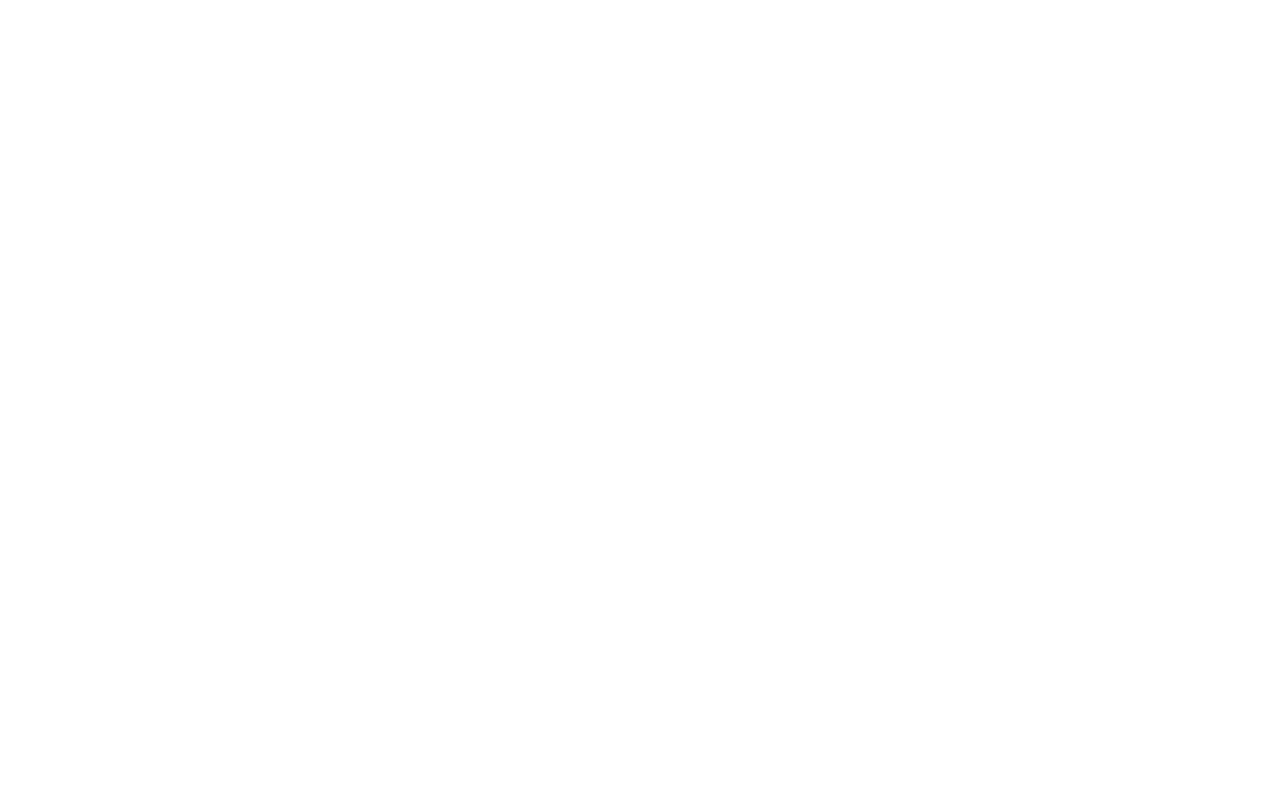
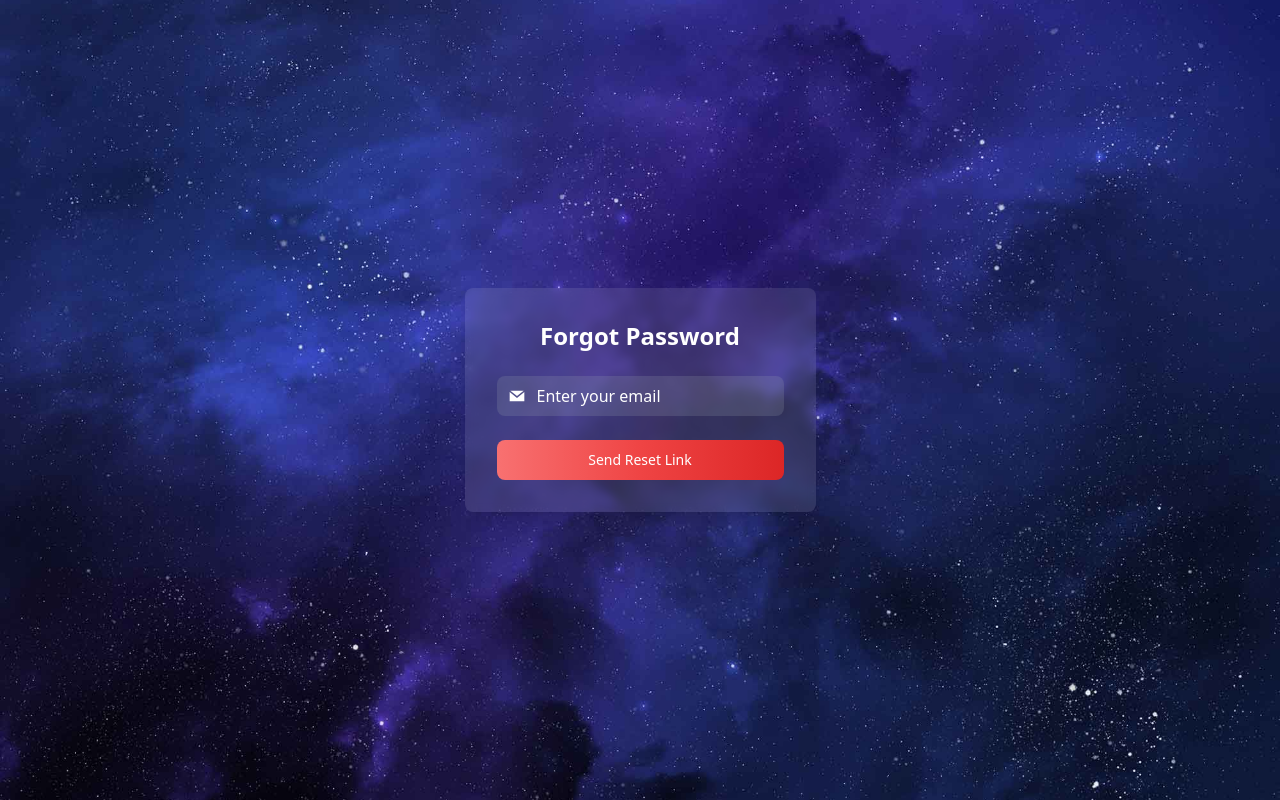
Before and after one commit to manicsegithub/gate-pass-system, a React (Vite) app: page /gate-pass-system/forgot-password in a window 1280 px wide. Before the commit this address had no page. Built offline with nearby package versions, Linux system fonts and the light colour scheme.

Commit message:
docs: forgotpassword page creation

```diff
--- a/src/App.jsx
+++ b/src/App.jsx
@@ -2,6 +2,7 @@
 import LoginPage from "./loginPage/LoginPage";
 import { BrowserRouter as Router,Routes,Route } from "react-router-dom";
 import RegisterForm from "./loginPage/RegisterForm";
+import ForgotPassword from "./loginPage/ForgotPassword";
 
 
 function App(){
@@ -10,6 +11,7 @@ function App(){
       <Routes>
         <Route path="/gate-pass-system" element={<LoginPage />} />
         <Route path="/gate-pass-system/register" element={<RegisterForm/>} />
+        <Route path="/gate-pass-system/forgot-password" element={<ForgotPassword/>}></Route>
       </Routes>
     </Router>
 
--- /dev/null
+++ b/src/loginPage/ForgotPassword.jsx
@@ -0,0 +1,64 @@
+import { useForm } from "react-hook-form";
+import background from "./assets/background.jpg";
+import { GrMail } from "react-icons/gr";
+
+const ForgotPassword = () => {
+  const {
+    register,
+    handleSubmit,
+    formState: { errors },
+    reset,
+  } = useForm();
+
+  const onSubmit = (data) => {
+    console.log(data);
+    // Here, send a request to your backend to handle the password reset email
+    alert("Password reset link has been sent to your email");
+    reset(); // Reset the form after submission
+  };
+
+  return (
+    <div
+      className=" min-h-screen flex items-center justify-center bg-cover bg-center"
+      style={{ backgroundImage: `url(${background})` }}
+    >
+      <div className="bg-white bg-opacity-10 backdrop-blur-sm rounded-lg shadow-lg p-8">
+        <div className="max-w-sm mx-auto">
+          <h1 className="text-2xl text-white font-bold text-center mb-6">
+            Forgot Password
+          </h1>
+          <form className="space-y-6" onSubmit={handleSubmit(onSubmit)}>
+            <div className="relative">
+              <GrMail className="absolute text-white m-3" />
+              <input
+                type="email"
+                placeholder="Enter your email"
+                className="w-full pl-10 pr-4 py-2 rounded-lg bg-gray-400 bg-opacity-20 text-white placeholder-white outline-none"
+                {...register("email", {
+                  required: "Email is required",
+                  pattern: {
+                    value: /^[^\s@]+@[^\s@]+\.[^\s@]+$/,
+                    message: "Please enter a valid email address",
+                  },
+                })}
+              />
+              {errors.email && (
+                <p className="text-red-500  text-sm mt-1">
+                  {errors.email.message}
+                </p>
+              )}
+            </div>
+            <button
+              type="submit"
+              className="text-white bg-gradient-to-r from-red-400 via-red-500 to-red-600 hover:bg-gradient-to-br focus:ring-4 focus:outline-none focus:ring-red-800 dark:focus:ring-red-100 font-medium rounded-lg text-sm w-full px-5 py-2.5 text-center transition-all"
+            >
+              Send Reset Link
+            </button>
+          </form>
+        </div>
+      </div>
+    </div>
+  );
+};
+
+export default ForgotPassword;
--- a/src/loginPage/LoginForm.jsx
+++ b/src/loginPage/LoginForm.jsx
@@ -81,9 +81,9 @@ const LoginForm = () => {
             <input type="checkbox" className="mr-2" />
             Remember me
           </label>
-          <a href="#" className="hover:underline">
-            Forgot password?
-          </a>
+
+            <Link className="hover:underline" to="/gate-pass-system/forgot-password">Forgot password?</Link>
+
         </div>
 
         {/* Login Button */}
```
Also changed, not shown: src/loginPage/assets/forgotpassword.png (added), src/loginPage/assets/login_image.png (added).
